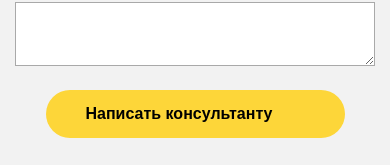
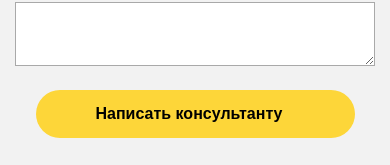
Before and after one commit to opera32texho/210120212141, a plain HTML site: page index.html in a window 390 px wide. Shown: the part 896-1061 px from the top of the page. Drawn offline with nearby package versions, Linux system fonts and the light colour scheme.

Commit message:
Update main.css
Button

```diff
--- a/css/main.css
+++ b/css/main.css
@@ -229,6 +229,7 @@ footer{
 .write-to-a-consultant input{
     padding: 15px 58px;
     border-radius: 30px;
+    padding-left: 78px;
     background:#fdd639;
     border: none;
     font-weight: bold;
@@ -244,6 +245,7 @@ footer{
 
     .write-to-a-consultant input{
         padding: 15px 40px;
+        padding-left: 60px;
     }
     .change-offset{
         margin-left: 79%;;
```
